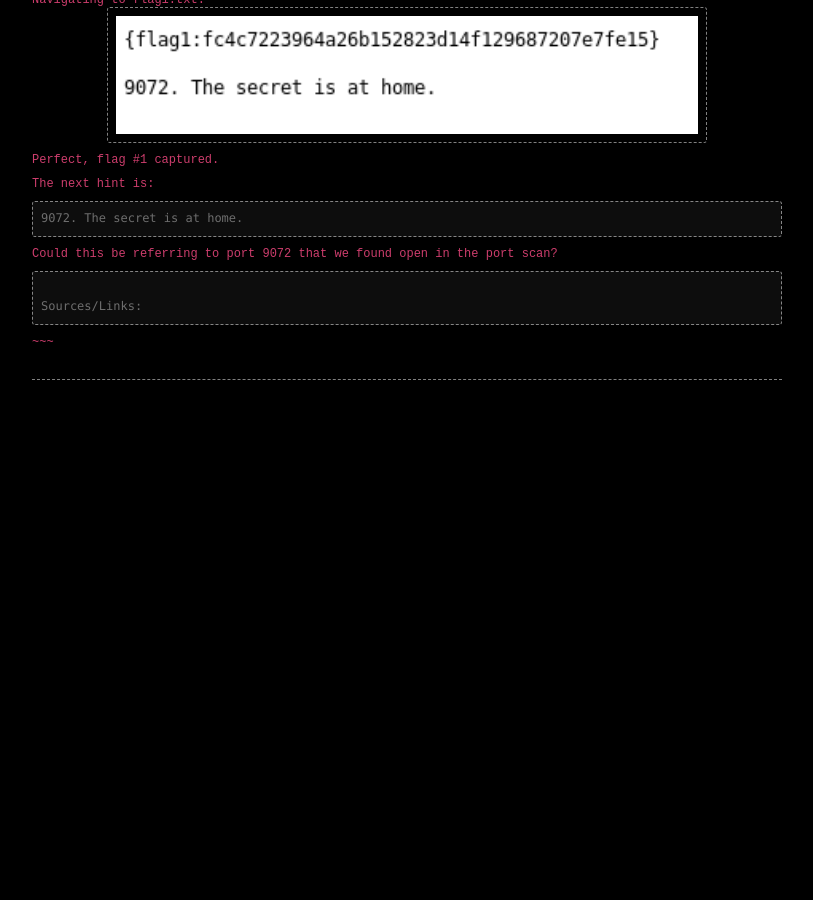
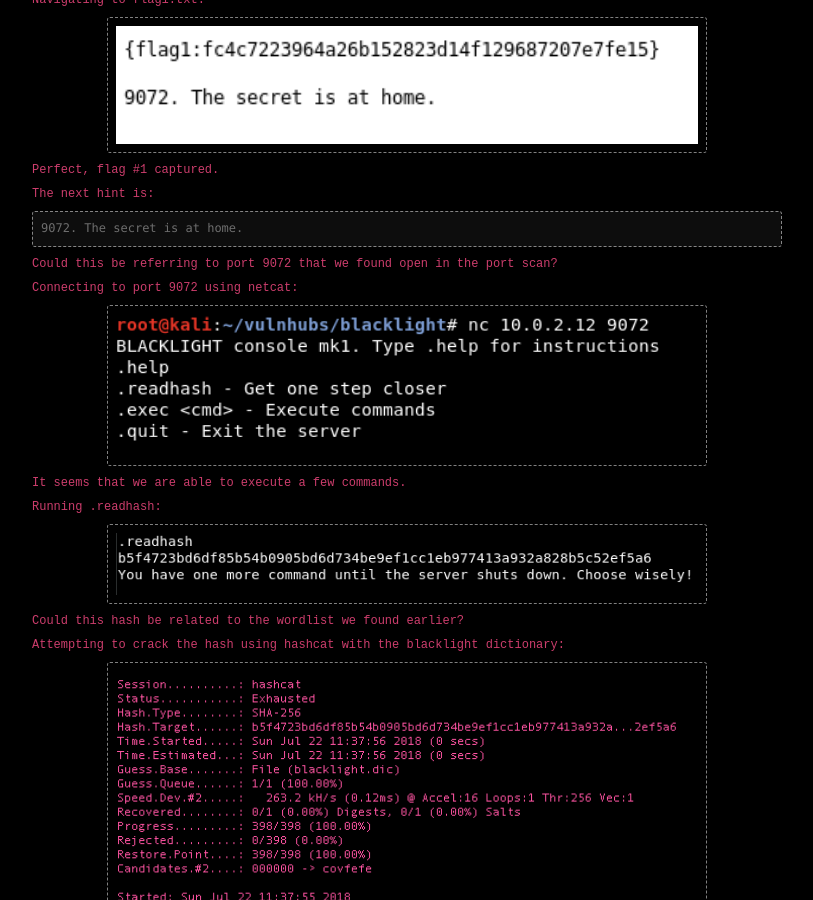
Before and after one commit to ch4n3l/ch4n3l.github.io, a Jekyll site: the page built from _posts/2017/2018-07-22-blacklight.md, in a window 1280 px wide and 900 px high, scrolled down 1988 px. Shown: the whole window, without its empty margins (233-1046 px from the left). Built offline with Jekyll 4.4.1, drawn with Linux system fonts in a browser that asks for light colours; comment, search, counter and statistics services are not loaded; before the commit the page ends 2393 px from its top, so only the background shows below that.

Commit message:
hashcrack

```diff
--- a/_posts/2017/2018-07-22-blacklight.md
+++ b/_posts/2017/2018-07-22-blacklight.md
@@ -49,6 +49,7 @@
 Inside, we find flag1.txt and what seems to be a dictionary file.
 
 Navigating to flag1.txt:
+
 ![Screenshot]({{ site.baseurl }}/images/posts/2017/blacklight/flag1.png)
 
 Perfect, flag #1 captured.
@@ -60,7 +61,21 @@
 
 Could this be referring to port 9072 that we found open in the port scan?
 
+Connecting to port 9072 using netcat:
 
+![Screenshot]({{ site.baseurl }}/images/posts/2017/blacklight/console.png)
+
+It seems that we are able to execute a few commands.
+
+Running .readhash:
+
+![Screenshot]({{ site.baseurl }}/images/posts/2017/blacklight/hash.png)
+
+Could this hash be related to the wordlist we found earlier?
+
+Attempting to crack the hash using hashcat with the blacklight dictionary:
+
+![Screenshot]({{ site.baseurl }}/images/posts/2017/blacklight/cracker.png)
 
 
 
```
Also changed, not shown: images/posts/2017/blacklight/console.png (added), images/posts/2017/blacklight/cracker.png (added), images/posts/2017/blacklight/hash.png (added), 1 other file.
